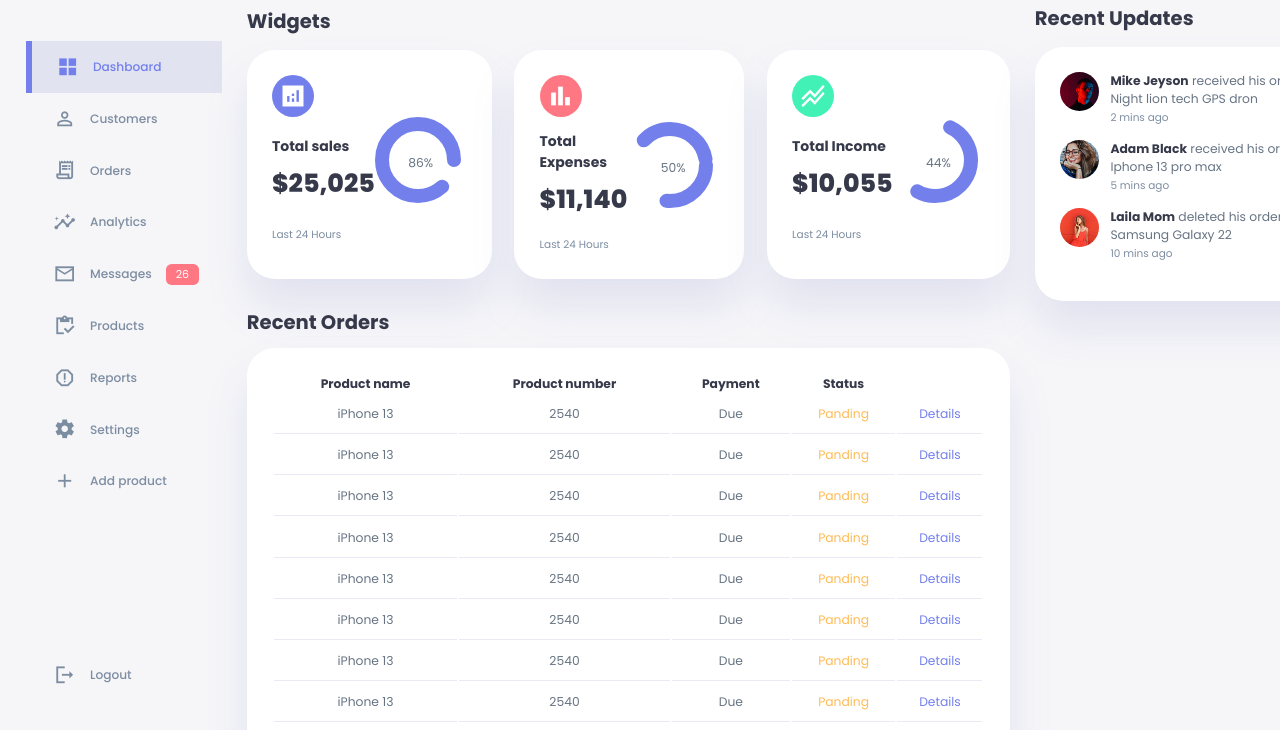
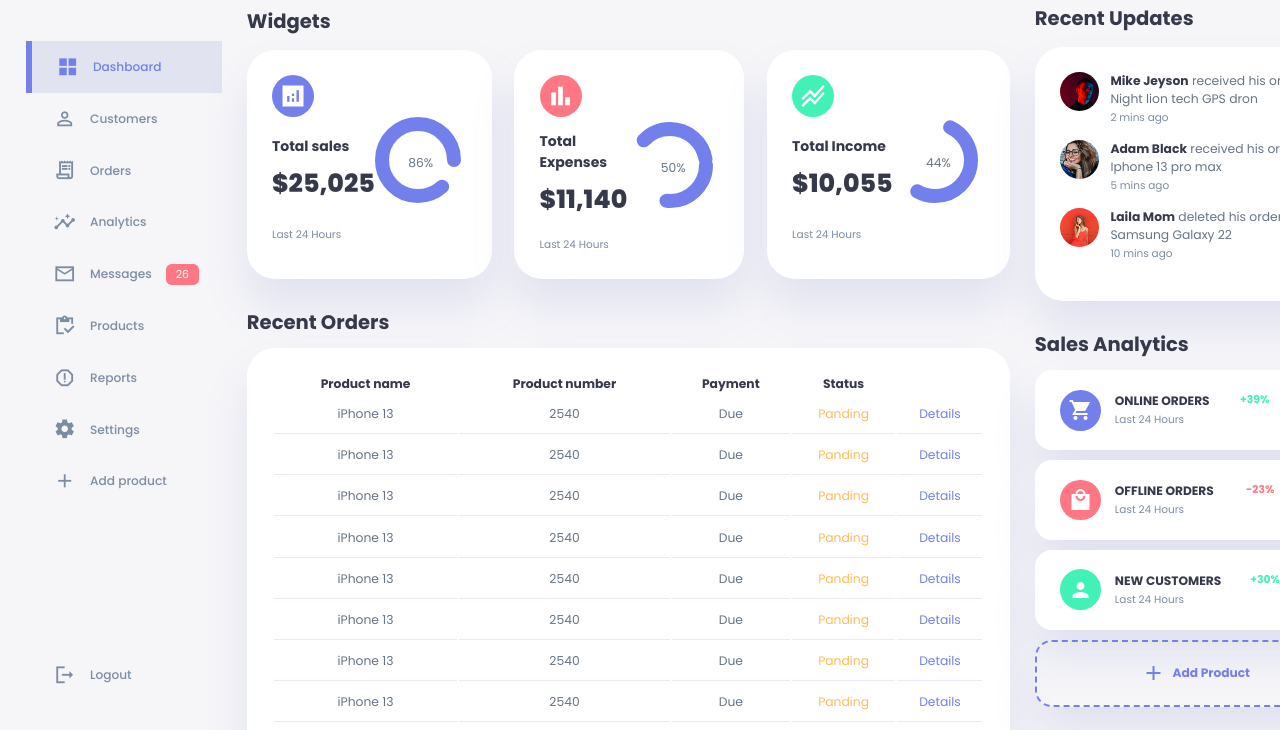
Before and after one commit to iammyusuf/M.-YUSUF-admin-dashboard, a plain HTML site: page index.html in a window 1280 px wide. Shown: the part 70-800 px from the top of the page. Drawn offline with Linux system fonts and the light colour scheme.

Commit message:
added right panel

```diff
--- a/index.html
+++ b/index.html
@@ -68,7 +68,7 @@
             </div>
 
         </aside>
-        <!-- ############ END ASIDE ########### -->
+        <!-- ############ END of ASIDE ########### -->
 
         <main>
             <h1> Dashboard</h1>
@@ -240,7 +240,7 @@
 
 
         </main>
-        <!-- ############ END MAIN ########### -->
+        <!-- ############ END of MAIN ########### -->
 
         <div class="right">
             <div class="top">
@@ -267,7 +267,8 @@
                 </div>
 
             </div>
-            <!--   ##### END TOP #####     -->
+            <!--   ##### END of TOP #####     -->
+
             <div class="recent-updates">
                 <h2>Recent Updates</h2>
                 <div class="updates">
@@ -300,6 +301,65 @@
                     </div>
                 </div>
             </div>
+            <!--   ##### end of card recent updates-->
+
+            <div class="sales-analytics">
+                <h2> Sales Analytics </h2>
+                <div class="item online">
+                    <div class="icon">
+                        <span class="material-icons-sharp">shopping_cart</span>
+                    </div>
+                    <div class="right">
+                        <div class="info">
+                            <h3>ONLINE ORDERS</h3>
+                            <small class="text-muted">Last 24 Hours</small>
+                        </div>
+                        <h5 class="success">+39%</h5>
+                        <h3>5344</h3>
+                    </div>
+                </div>
+
+                <div class="item offline">
+                    <div class="icon">
+                        <span class="material-icons-sharp">local_mall</span>
+                    </div>
+                    <div class="right">
+                        <div class="info">
+                            <h3>OFFLINE ORDERS</h3>
+                            <small class="text-muted">Last 24 Hours</small>
+                        </div>
+                        <h5 class="danger">-23%</h5>
+                        <h3>1001</h3>
+                    </div>
+                </div>
+
+                <div class="item customers">
+                    <div class="icon">
+                        <span class="material-icons-sharp">person</span>
+                    </div>
+                    <div class="right">
+                        <div class="info">
+                            <h3>NEW CUSTOMERS</h3>
+                            <small class="text-muted">Last 24 Hours</small>
+                        </div>
+                        <h5 class="success">+30%</h5>
+                        <h3>562</h3>
+                    </div>
+                </div>
+
+                <div class="item add-product">
+                    <div class="">
+                        <span class="material-icons-sharp">add</span>
+                        <h3>Add Product</h3>
+                    </div>
+                </div>
+
+
+            </div>
+
+
+
+
         </div>
 
 
--- a/style.css
+++ b/style.css
@@ -470,3 +470,82 @@ main .recent-orders a:hover {
     gap: 1rem;
     margin-bottom: 1rem;
 }
+
+/*  ########## SALES ANALYTICS ##########  */
+
+.right .sales-analytics {
+    margin-top: 2rem;
+
+}
+
+.right .sales-analytics h2{
+    margin-bottom: 0.8rem ;
+
+}
+
+
+.right .sales-analytics .item {
+    background: var(--color-white);
+    display: flex;
+    align-items: center;
+    gap: 1rem;
+    margin-bottom: 0.7rem;
+    box-shadow: var(--box-shadow);
+    padding: 1.4rem var(--card-padding) ;
+    border-radius: var(--border-radius-3);
+    transition: all 300ms ease;
+
+}
+
+.right .sales-analytics .item:hover{
+    box-shadow: none;
+
+}
+
+
+.right .sales-analytics .item .right {
+    display: flex;
+    justify-content: space-between;
+    align-items: start;
+    margin: 0;
+    width: 100%;
+
+}
+
+
+.right .sales-analytics .item .icon {
+    padding: 0.6rem;
+    color: var(--color-white);
+    border-radius: 50%;
+    background: var(--color-primary);
+    display: flex;
+}
+.right .sales-analytics .item.offline .icon {
+    background: var(--color-danger);
+}
+
+.right .sales-analytics .item.customers .icon{
+    background: var(--color-success);
+}
+
+.right .sales-analytics .item.add-product {
+    background-color: transparent;
+    border: 2px dashed var(--color-primary);
+    align-items: center;
+    display: flex;
+    justify-content: center;
+    color: var(--color-primary);
+
+}
+
+.right .sales-analytics .item.add-product div {
+    display: flex;
+    align-items: center;
+    gap: 0.5rem ;
+}
+
+.right .sales-analytics .item.add-product div {
+    font-weight: 600;
+}
+
+/* ############### MEDIA SCREEN  ########## */
```
